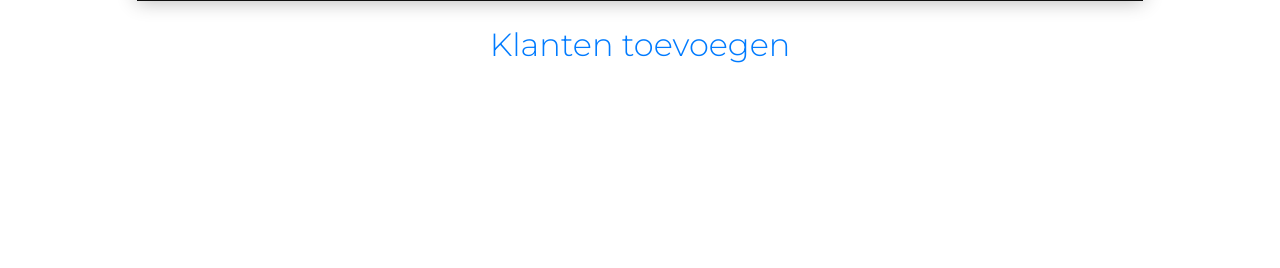
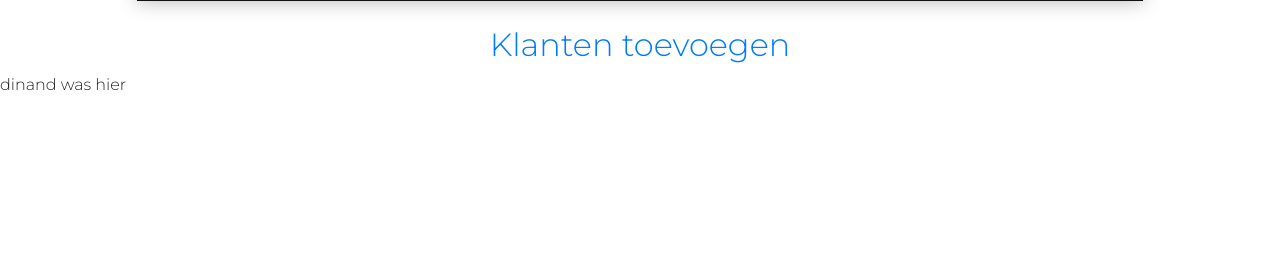
Before and after one commit to Timhamer/Project-3, a PHP site: page /klantenoverzicht.php in a window 1280 px wide. Shown: the part 297-565 px from the top of the page. Run offline with PHP 8.4, Linux system fonts and the light colour scheme; data comes from the database, SQL or seed files in the repository; some libraries are stand-ins or nearby versions.

Commit message:
dinand was hier

```diff
--- a/klantenoverzicht.php
+++ b/klantenoverzicht.php
@@ -77,3 +77,4 @@
   <?php mysqli_close($con); ?>
 </body>
 </html>
+<p>dinand was hier</p>
```
